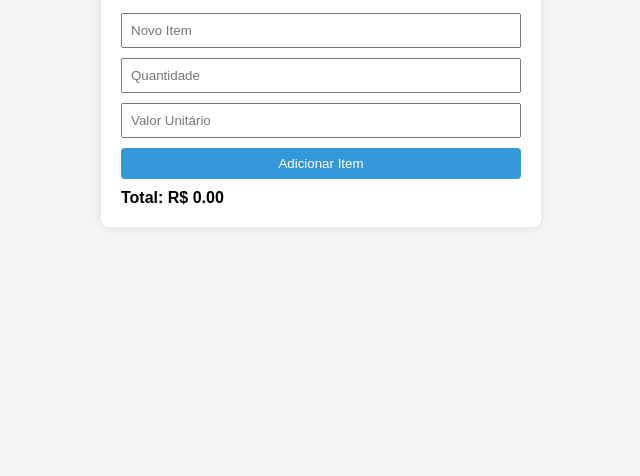
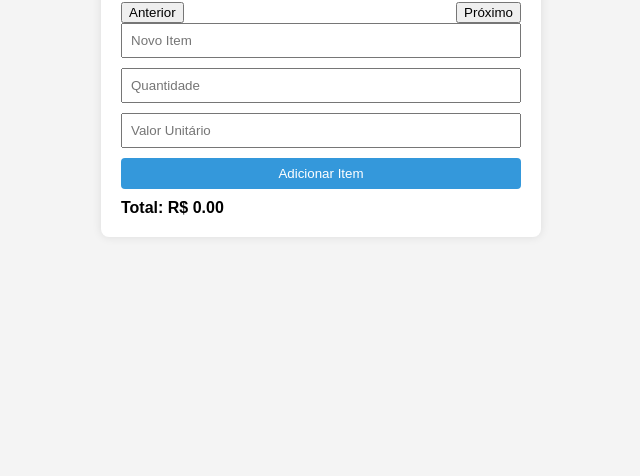
Before and after one commit to JoabeCostaAds/ProgramacaoVisual, a plain HTML site: page index.html in a window 1280 px wide. Shown: the part 324-800 px from the top of the page, without its empty margins (319-959 px from the left). Drawn offline with Linux system fonts and the light colour scheme.

Commit message:
Update index.html

```diff
--- a/index.html
+++ b/index.html
@@ -104,11 +104,21 @@
             margin-top: 10px;
             font-weight: bold;
         }
+
+        .nav-buttons {
+            margin-top: 10px;
+            display: flex;
+            justify-content: space-between;
+        }
     </style>
 </head>
 <body>
     <div class="task-container">
         <h2>Lista de Compras</h2>
+        <div class="nav-buttons">
+            <button onclick="navigate(-1)">Anterior</button>
+            <button onclick="navigate(1)">Próximo</button>
+        </div>
         <ul class="task-list" id="task-list">
             <!-- Lista de tarefas aparecerá aqui -->
         </ul>
@@ -120,6 +130,8 @@
     </div>
 
     <script>
+        let currentItemIndex = 0;
+
         function addTask() {
             const taskText = document.getElementById('new-task').value;
             const quantity = document.getElementById('quantity').value;
@@ -214,6 +226,23 @@
 
             totalElement.textContent = total.toFixed(2);
         }
+
+        function navigate(direction) {
+            const tasks = document.querySelectorAll('.task');
+            currentItemIndex += direction;
+
+            if (currentItemIndex < 0) {
+                currentItemIndex = 0;
+            } else if (currentItemIndex >= tasks.length) {
+                currentItemIndex = tasks.length - 1;
+            }
+
+            tasks.forEach((task, index) => {
+                if (index === currentItemIndex) {
+                    task.scrollIntoView({ behavior: 'smooth', block: 'center' });
+                }
+            });
+        }
     </script>
 </body>
 </html>
```
